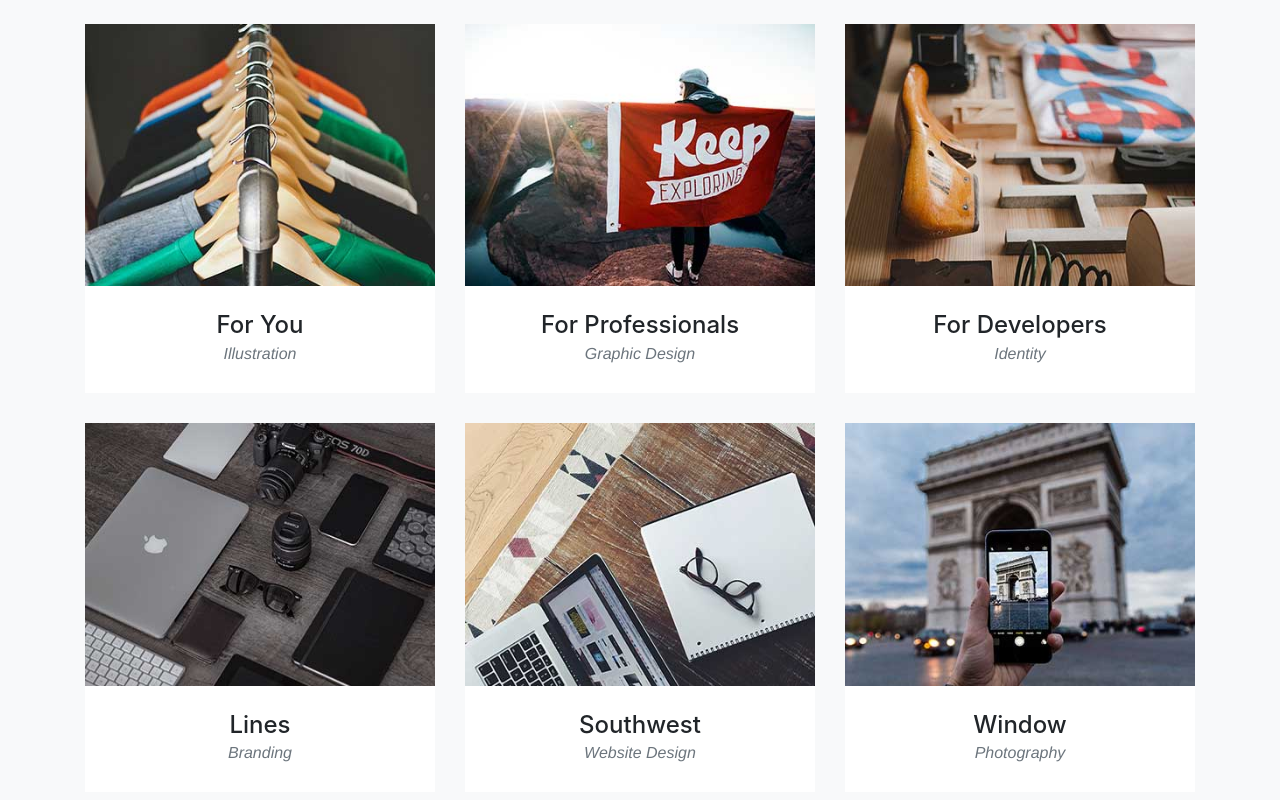
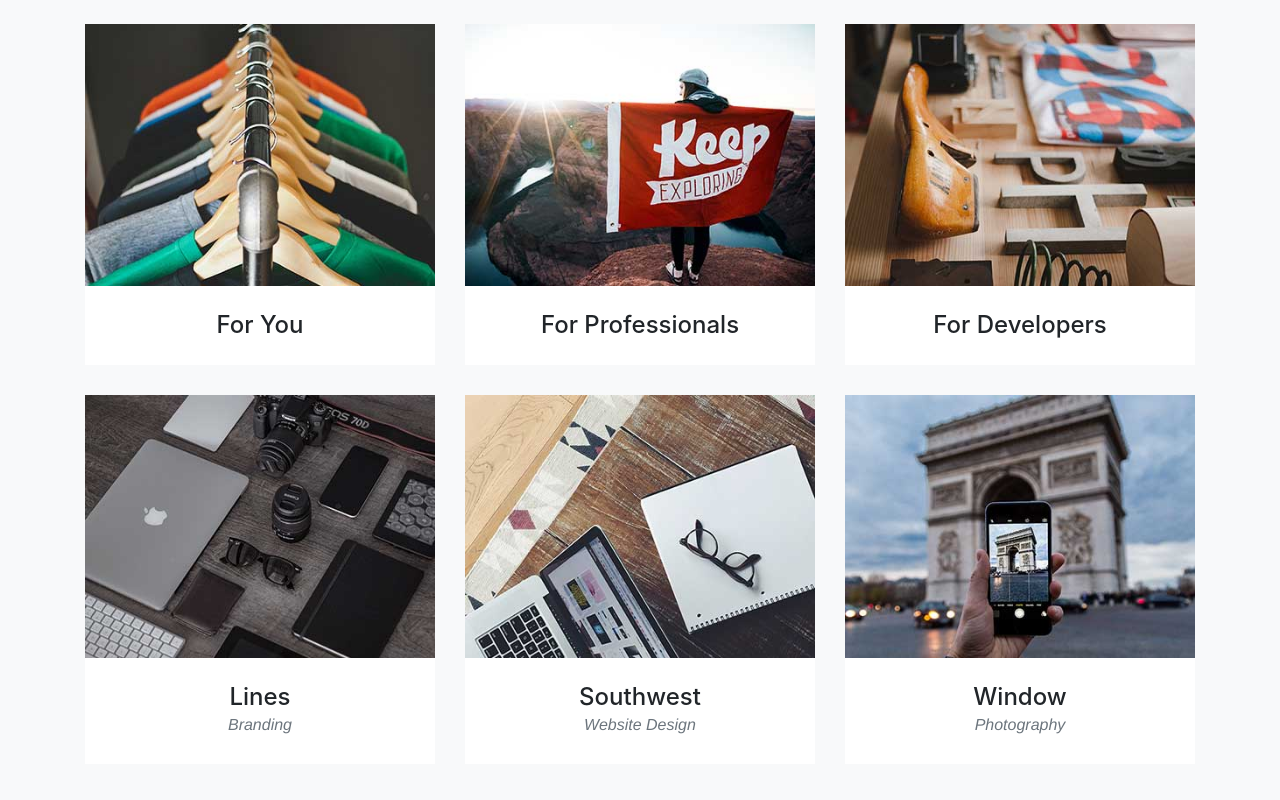
Before and after one commit to woochain/nirholas.github.io, a website with bundled scripts: page index.html in a window 1280 px wide. Shown: the part 1994-2794 px from the top of the page. Built offline with nearby package versions, Linux system fonts and the light colour scheme; files whose address does not match are found by name; a web font is replaced by a local one.

Commit message:
Update index.html

```diff
--- a/index.html
+++ b/index.html
@@ -30,7 +30,7 @@
     <!-- Navigation -->
     <nav class="navbar navbar-expand-lg navbar-dark fixed-top" id="mainNav">
       <div class="container">
-        <a class="navbar-brand js-scroll-trigger" href="#page-top">🔗</a>
+        <a class="navbar-brand js-scroll-trigger" href="#page-top"></a>
         <button class="navbar-toggler navbar-toggler-right" type="button" data-toggle="collapse" data-target="#navbarResponsive" aria-controls="navbarResponsive" aria-expanded="false" aria-label="Toggle navigation">
           Menu
           <i class="fa fa-bars"></i>
@@ -127,7 +127,7 @@
             </a>
             <div class="portfolio-caption">
               <h4>For You</h4>
-              <p class="text-muted">Illustration</p>
+              <p class="text-muted"></p>
             </div>
           </div>
           <div class="col-md-4 col-sm-6 portfolio-item">
@@ -141,7 +141,7 @@
             </a>
             <div class="portfolio-caption">
               <h4>For Professionals</h4>
-              <p class="text-muted">Graphic Design</p>
+              <p class="text-muted"></p>
             </div>
           </div>
           <div class="col-md-4 col-sm-6 portfolio-item">
@@ -155,7 +155,7 @@
             </a>
             <div class="portfolio-caption">
               <h4>For Developers</h4>
-              <p class="text-muted">Identity</p>
+              <p class="text-muted"></p>
             </div>
           </div>
           <div class="col-md-4 col-sm-6 portfolio-item">
```
